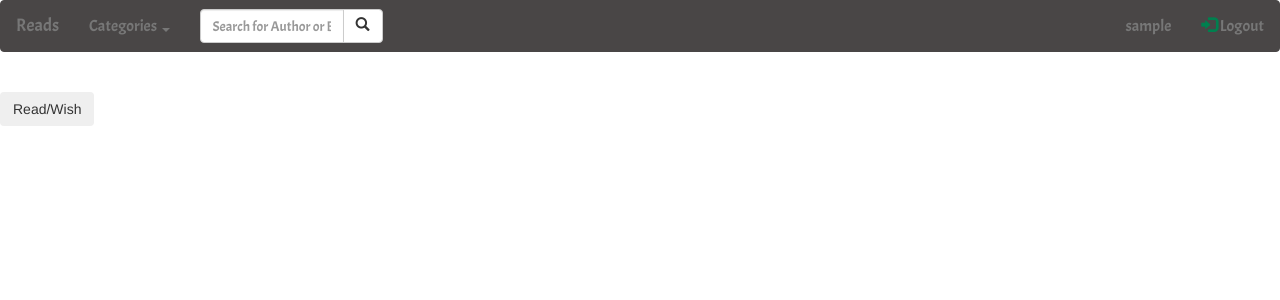
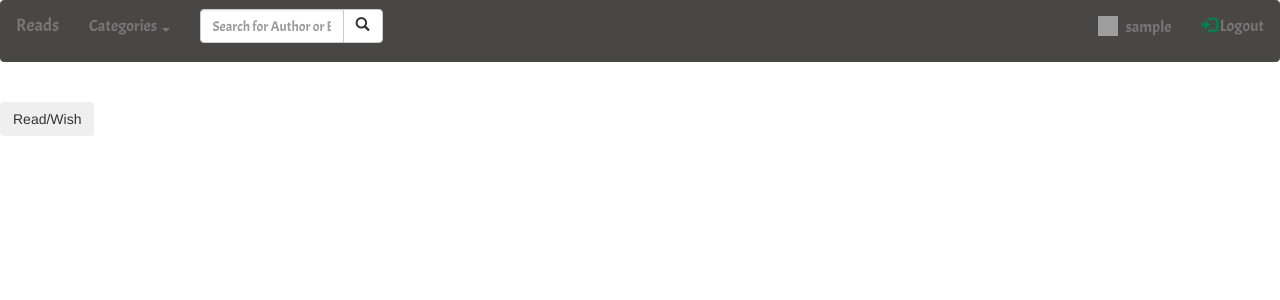
Before and after one commit to aliaasayed/Library_django, a Django app: page /book_info.html/1 in a window 1280 px wide. Shown: the top 300 px of the page. Run offline with Django 3.2, Linux system fonts and the light colour scheme; the visitor is signed in with stand-in values (Sample User, id 1); data that the repository does not hold is empty; some libraries are stand-ins or nearby versions; grey boxes are pictures that could not be loaded.

Commit message:
add user img

```diff
--- a/project/library/forms.py
+++ b/project/library/forms.py
@@ -9,7 +9,7 @@ class AddUser(forms.ModelForm):
     username = forms.CharField(label='UserName', max_length=50)
     email = forms.EmailField(label='Email', max_length=100)
     password = forms.CharField(label='Password',widget=forms.PasswordInput)
-
+    img = forms.ImageField()
 class Login_form(forms.ModelForm):
     class Meta:
         model = User
@@ -25,4 +25,5 @@ class Edit_form(forms.ModelForm):
     last_name = forms.CharField(label='Last Name', max_length=50)
     username = forms.CharField(label='user Name', max_length=50)
     email = forms.EmailField(label='Email', max_length=100)
+    # img = forms.ImageField()
     # password = forms.CharField(label='Password',widget=forms.PasswordInput)
--- a/project/library/models.py
+++ b/project/library/models.py
@@ -5,7 +5,7 @@ from django.contrib.auth.models import User
 # Create your models here.
 class user_profile(models.Model):
     user = models.OneToOneField(User,on_delete=models.CASCADE)
-    img = models.ImageField(upload_to = 'user_img/', default = 'author_img/None/no-img.jpg')
+    img = models.ImageField(upload_to = 'user_img', default = 'user_img/None/no-img.jpg')
 
 class Author(models.Model):
     author_id = models.AutoField(primary_key=True)
--- a/project/library/templates/edit_user.html
+++ b/project/library/templates/edit_user.html
@@ -33,7 +33,8 @@
 <body>
   <div class="row">
     <h1> Edit Info </h1>
-  <form method="POST"  class="col-sm-3 control-label offset-sm-2"> {% csrf_token %} {{ form.as_p }}
+  <form method="POST"  enctype="multipart/form-data" class="col-sm-3 control-label offset-sm-2">
+    {% csrf_token %} {{ form.as_p }}
     <input id="submit" type="submit" name="submit" value="Edit" class="btn btn-success col-sm-6 offset-sm-0"/>
   </form>
     </div>
--- a/project/library/templates/login_navbar.html
+++ b/project/library/templates/login_navbar.html
@@ -12,6 +12,14 @@
   <link rel="stylesheet" href="https://cdnjs.cloudflare.com/ajax/libs/bootstrap-select/1.12.4/css/bootstrap-select.min.css">
   <script src="https://cdnjs.cloudflare.com/ajax/libs/bootstrap-select/1.12.4/js/bootstrap-select.min.js"></script>
   <link rel="stylesheet" href="{% static 'css/main.css' %}">
+<style media="screen">
+  #user_img{
+    width: 20px;
+    height: 20px;
+    margin-bottom: 10px;
+    margin-right: 7px;
+  }
+</style>
 </head>
 
 <body>
@@ -46,7 +54,7 @@
         </div>
       </form>
       <ul class="nav navbar-nav navbar-right">
-        <li><a href="/user_info.html/{{request.user.id}}">{{ request.user.username }}</a></li>
+        <li><a href="/user_info.html/{{request.user.id}}"><img id="user_img" src="/media/{{ request.user.user_profile.img }}"/>{{ request.user.username }}</a></li>
         <li><a href="/logout.html"><span class="glyphicon glyphicon-log-in icon"></span> Logout</a></li>
       </ul>
     </div>
--- a/project/library/templates/signup.html
+++ b/project/library/templates/signup.html
@@ -44,7 +44,8 @@
 <body>
   <div class="row">
     <h1> SignUP </h1>
-  <form method="POST"  class="col-sm-3 control-label offset-sm-2"> {% csrf_token %} {{ form.as_p }}
+  <form method="POST"  enctype="multipart/form-data" class="col-sm-3 control-label offset-sm-2">
+    {% csrf_token %} {{ form.as_p }}
     <input id="submit" type="submit" name="submit" value="signup" class="btn btn-success col-sm-6 offset-sm-0"/>
   </form>
     </div>
--- a/project/library/views.py
+++ b/project/library/views.py
@@ -23,13 +23,20 @@ def index(request):
 
 def signup(request):
     if request.method=='POST':
-        form = AddUser(request.POST)
+        form = AddUser(request.POST,request.FILES)
+        profile=user_profile()
         if form.is_valid():
             user_form = form.save(commit=False)
             password = form.cleaned_data['password']
             user_form.set_password(user_form.password)
             user_form.save()
+            profile.user=user_form
+            profile.img=form.cleaned_data['img']
+            profile.save()
             return redirect("index")
+        else:
+            form = AddUser()
+            return render(request,"signup.html/",{'categories':categories,"form":form})
     else:
         categories=Category.objects.all()
         form = AddUser()
@@ -73,9 +80,13 @@ def edit_user(request):
                 User.objects.filter(id=id).update(first_name=first_name,last_name=last_name,email=email,username=username)
                 # edit_form.save()
                 return redirect("user_info",id)
-        # else:
-    #     form = Edit_form()
-    #     return render(request,"edit_user.html/",{"form":form})
+            else:
+                id=request.user.id
+                return redirect("user_info",id)
+
+        else:
+            form = Edit_form()
+            return render(request,"edit_user.html/",{"form":form})
 
 def search(request):
     categories=Category.objects.all()
```
Also changed, not shown: project/media/user_img/Screenshot_from_2018-02-09_17-06-47.png (added).
